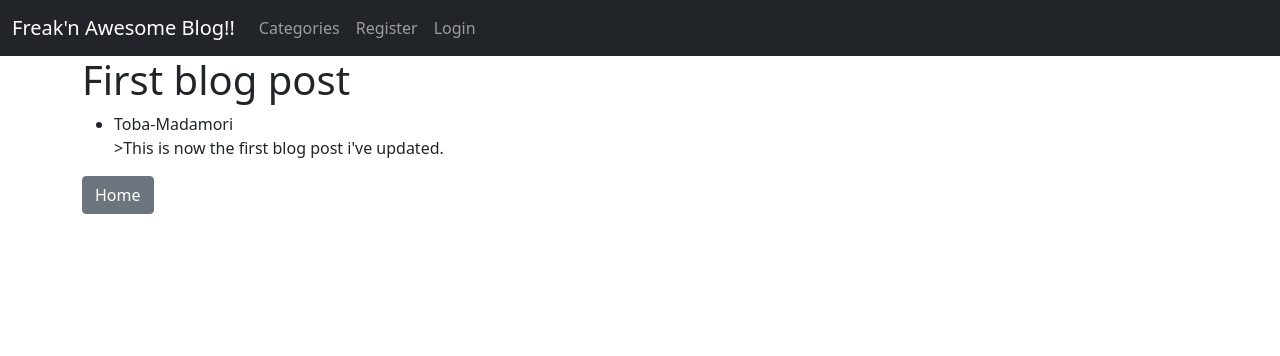
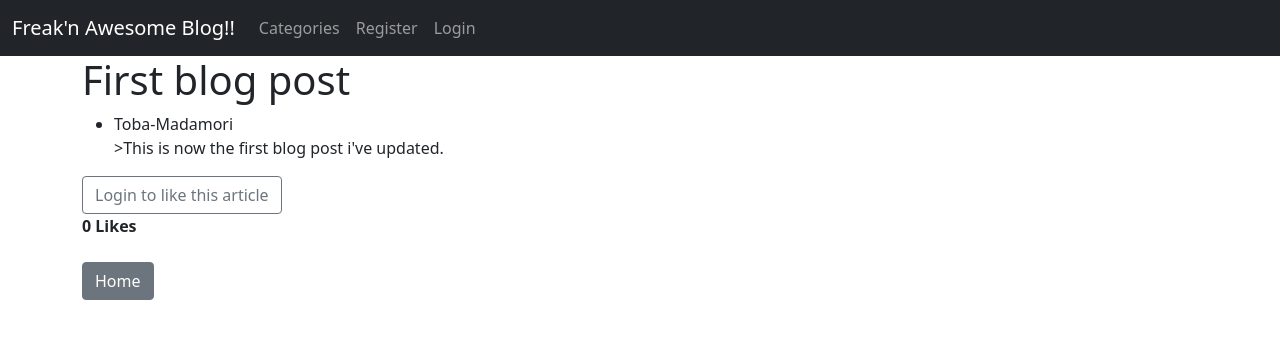
Before and after one commit to toba-madamori/Ablog-Project2, a Django app: page /article/1 in a window 1280 px wide. Shown: the top 356 px of the page. Run offline with Django 3.2, Linux system fonts and the light colour scheme; data comes from the database, SQL or seed files in the repository; both versions use the stored data as it was after the commit; data that the repository does not hold is empty.

Commit message:
added a like feature on our article page

```diff
--- a/ablog/theblog/models.py
+++ b/ablog/theblog/models.py
@@ -11,6 +11,11 @@ class Post(models.Model):
     title_tag = models.CharField(max_length=255, null=True, blank=True)
     date_time = models.DateTimeField(auto_now_add=True, null=True, blank=True)
     category = models.CharField(max_length=255, default= '')
+    likes = models.ManyToManyField(User, related_name='blogpost_like')
+
+
+    def number_of_likes(self):
+        return self.likes.count()
 
     def __str__(self):
         return(self.title)
--- a/ablog/theblog/templates/article-detail.html
+++ b/ablog/theblog/templates/article-detail.html
@@ -14,6 +14,21 @@
     {% endif %}
     <div>>{{ post.body }}</div>
 </ul>
+{% if user.is_authenticated %}
+    <form action="{% url 'blogpost_like' object.id %}" method="POST">
+        {% csrf_token%}
+        {% if post_is_liked %}
+            <button type="submit" name="post_id" value="{{ object.id }}" class="btn btn-secondary">Unlike</button>
+        {% else %}
+            <button type="submit" name="post_id" value="{{ object.id}}" class="btn btn-secondary">Like</button>
+        {% endif %}
+
+    </form>
+{% else %}
+    <a class="btn btn-outline-secondary" href="{% url 'login' %}">Login to like this article</a><br/>
+{% endif %}
+<strong >{{number_of_likes}} Like{{ number_of_likes|pluralize }}</strong><br><br>
+
 
 <a href="{% url 'home' %}"><button type="button" class="btn btn-secondary">Home</button></a>
 
--- a/ablog/theblog/urls.py
+++ b/ablog/theblog/urls.py
@@ -1,7 +1,7 @@
 
 from django.urls import path
 from theblog import views
-from .views import HomeView, ArticleDetailView, AddPostView, UpdatePostView, DeletePostView, AddCategoryView, CategoryListView, CategoryView
+from .views import HomeView, ArticleDetailView, AddPostView, UpdatePostView, DeletePostView, AddCategoryView, CategoryListView, CategoryView, BlogPostLike
 
 urlpatterns = [
     path('', HomeView.as_view(), name= 'home'),
@@ -12,5 +12,6 @@ urlpatterns = [
     path('add_category', AddCategoryView.as_view(), name= 'add_category'),
     path('category', CategoryListView.as_view(), name= 'category_list'),
     path('category_body/<str:cats>', CategoryView, name= 'category_body'),
+    path('blogpost-like/<int:pk>', BlogPostLike, name= 'blogpost_like'),
 
 ]
--- a/ablog/theblog/views.py
+++ b/ablog/theblog/views.py
@@ -1,10 +1,11 @@
-from django.shortcuts import render
+from django.shortcuts import render, get_object_or_404
 from django.views.generic import ListView, DetailView, CreateView, UpdateView, DeleteView
 from .models import Post, Category
 from .forms import AddPostForm, UpdatePostForm
-from django.urls import reverse_lazy
+from django.urls import reverse_lazy, reverse
 from django.contrib.auth.mixins import LoginRequiredMixin
 import datetime
+from django.http import HttpResponseRedirect
 # Create your views here.
 
 class HomeView(ListView):
@@ -22,6 +23,18 @@ class HomeView(ListView):
 class ArticleDetailView(DetailView):
     model = Post
     template_name = 'article-detail.html'
+
+    def get_context_data(self, **kwargs):
+        data = super().get_context_data(**kwargs)
+
+        likes_connected = get_object_or_404(Post, id=self.kwargs['pk'])
+        liked = False
+        if likes_connected.likes.filter(id=self.request.user.id).exists():
+            liked = True
+
+        data ['number_of_likes']= likes_connected.number_of_likes()
+        data ['post_is_liked'] = liked
+        return data
 
 
 class AddPostView(LoginRequiredMixin, CreateView):
@@ -61,3 +74,13 @@ def CategoryView(request, cats):
     category_post = Post.objects.filter(category=cats.replace('-', ' '))
     context = {'cats':cats.title().replace('-',' '), 'category_post': category_post}
     return render(request, 'category.html', context )
+
+
+def BlogPostLike(request, pk):
+    post = get_object_or_404(Post, id=request.POST.get('post_id'))
+    if post.likes.filter(id=request.user.id).exists():
+        post.likes.remove(request.user)
+    else:
+        post.likes.add(request.user)
+
+    return HttpResponseRedirect(reverse('article-detail', args=[str(pk)]))
```
Also changed, not shown: ablog/db.sqlite3, ablog/theblog/migrations/0009_auto_20210109_1904.py (added).
